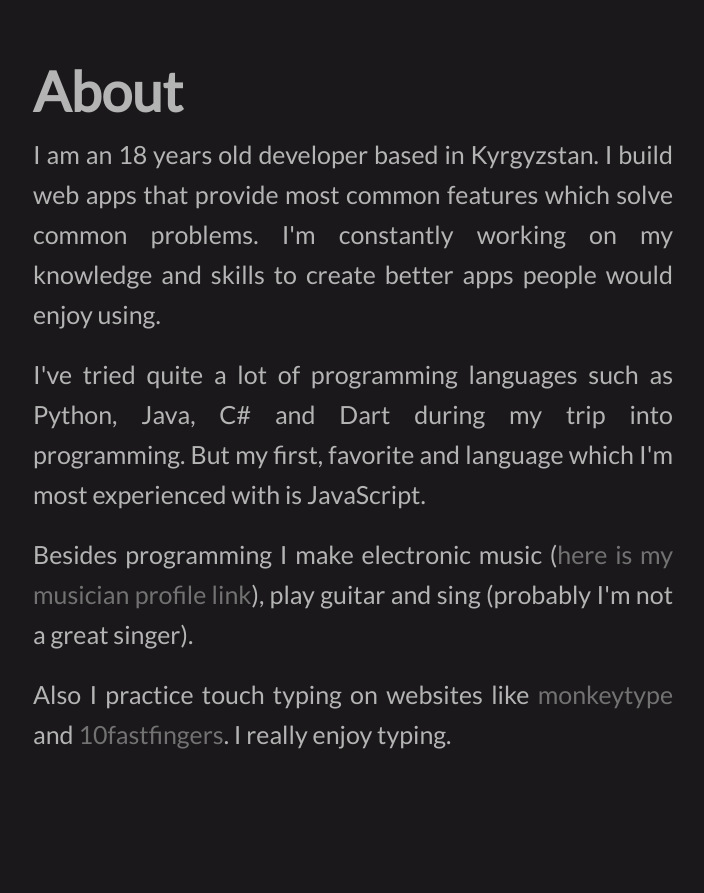
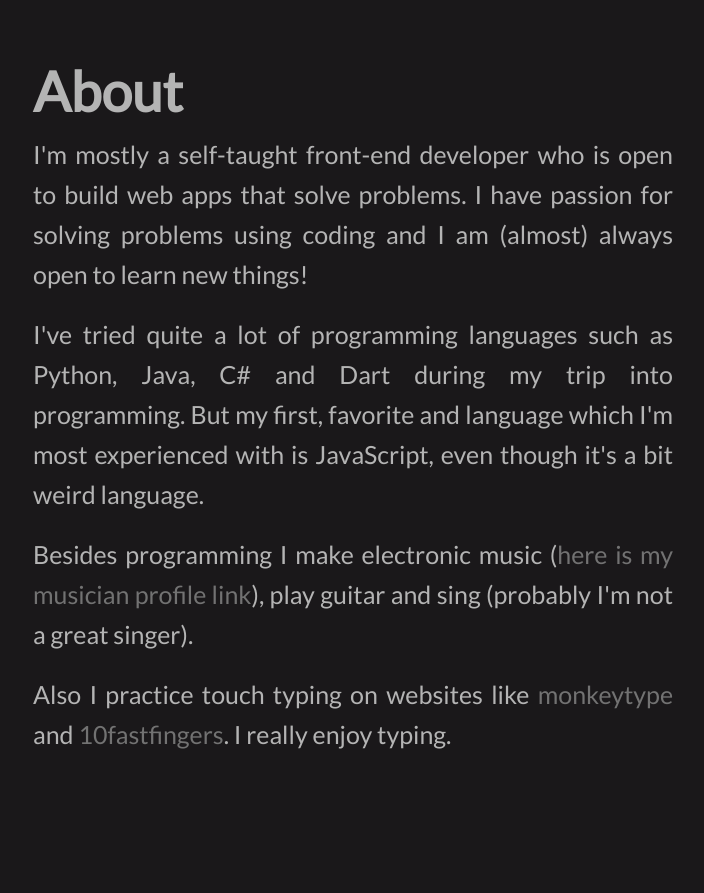
Before and after one commit to akmatoff/akmatoff.github.io, a React (Create React App) app: page / in a window 1280 px wide. Shown: the part 802-1695 px from the top of the page, without its empty margins (97-801 px from the left). Built offline with nearby package versions, Linux system fonts and the light colour scheme.

Commit message:
UPDATE: Resume, about

```diff
--- a/src/components/About.js
+++ b/src/components/About.js
@@ -19,15 +19,15 @@ function About() {
     >
       <h1 className="header-title">About</h1>
       <div className="text-container">
-        I am an 18 years old developer based in Kyrgyzstan. I build web apps
-        that provide most common features which solve common problems. I'm
-        constantly working on my knowledge and skills to create better apps
-        people would enjoy using.
+        I'm mostly a self-taught front-end developer who is open to build web
+        apps that solve problems. I have passion for solving problems using
+        coding and I am (almost) always open to learn new things!
       </div>
       <div className="text-container">
         I've tried quite a lot of programming languages such as Python, Java, C#
         and Dart during my trip into programming. But my first, favorite and
-        language which I'm most experienced with is JavaScript.
+        language which I'm most experienced with is JavaScript, even though it's
+        a bit weird language.
       </div>
       <div className="text-container">
         Besides programming I make electronic music (
--- a/src/components/Stack.js
+++ b/src/components/Stack.js
@@ -32,7 +32,7 @@ function Stack() {
 
       <div className="text-container">
         You can download my resume{" "}
-        <a className="link" href="AKMATOV AZIM.pdf" download>
+        <a className="link" href="front-end-dev-resume.pdf" download>
           here
         </a>
       </div>
```
Also changed, not shown: 2 other files (tests, documents, lock files or other folders).
